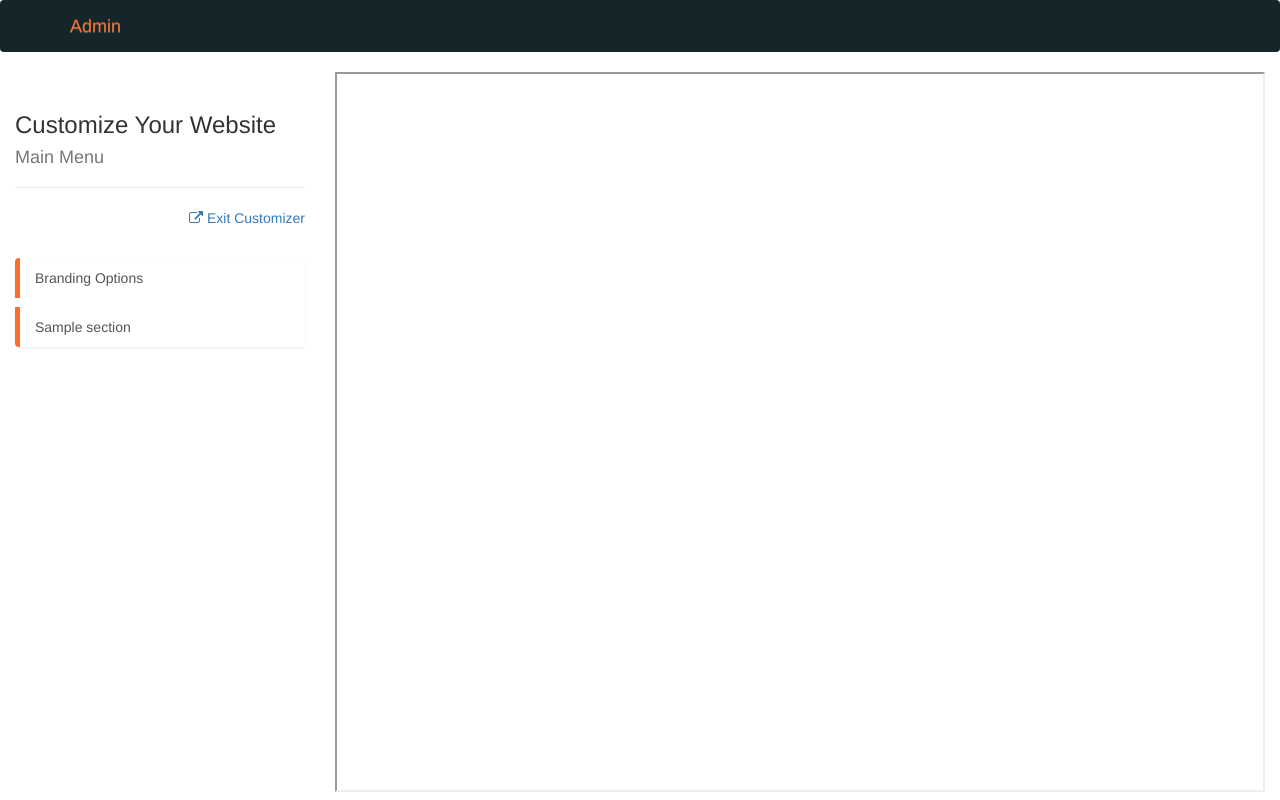
After one commit to JamesFNGibbons/BCS-CMS, a PHP site: page /myproject/admin/theme-customizer.php in a window 1280 px wide. The commit adds this page. Run offline with PHP 8.4, Linux system fonts and the light colour scheme; the visitor is signed in with stand-in values (Sample User, id 1); tables that the repository leaves empty hold one stand-in row (values such as "Sample post").

Commit message:
Added theme customizer

```diff
--- /dev/null
+++ b/admin/css/admin-branding.css
@@ -0,0 +1,52 @@
+html, body
+{
+  background-color: white !important;
+}
+
+nav.navbar.navbar-custom
+{
+  background-color: #15262b !important;
+  color: #ff6d2c;
+}
+
+nav.navbar .navbar-brand
+{
+  color: #ff6d2c;
+}
+
+div.jumbotron
+{
+  background-color: rgba(21,38,43, 0.9) !important;
+}
+div.jumbotron h2
+{
+  color: #ff6d2c;
+}
+
+.alert .alert-danger
+{
+  background-color: transparent !important;
+}
+
+.panel-default {border-style: solid;}
+.panel > .panel-heading {
+  background-color: red !important;
+}
+.panel-default > .panel-body
+{
+  background-color: white !important;
+}
+
+.list-group { background-color: transparent; }
+.list-group-item
+{
+  border-style: none;
+  border-left-style: solid;
+  border-left-color: #ff6d2c;
+  border-left-width: 5px;
+  margin-top: 10px;
+}
+.thumbnail {
+  background-color: transparent;
+  border-style: none;
+}
--- /dev/null
+++ b/admin/html/customizer/partials/sidebar-footer.php
@@ -0,0 +1 @@
+</div>
--- /dev/null
+++ b/admin/html/customizer/partials/sidebar-header.php
@@ -0,0 +1,29 @@
+<div class='col-md-3'>
+  <div class='page-header'>
+    <h3>Customize Your Website</h3>
+    <h4 class='text-muted'><?php print $section_title; ?></h4>
+  </div>
+
+  <?php if($settings_saved): ?>
+    <div class='alert alert-success'>
+      Your changes have been saved.
+    </div>
+  <?php endif; ?>
+
+  <span class='pull-left'>
+    <?php if(isset($_GET['section'])): ?>
+      <a href='theme-customizer.php'>
+        <i class='fa fa-arrow-left'></i> Go Back
+      </a>
+      <br><br>
+    <?php endif; ?>
+  </span>
+
+  <span class='pull-right'>
+    <a href='index.php'>
+      <i class='fa fa-external-link'></i>
+      Exit Customizer
+    </a>
+  </span>
+
+  <br><br>
--- /dev/null
+++ b/admin/html/customizer/preview.php
@@ -0,0 +1,3 @@
+<div class='col-md-9'>
+  <iframe width='100%' height='90%' src='<?php print Settings::get("url"); ?>'></iframe>
+</div>
--- /dev/null
+++ b/admin/html/customizer/sections.php
@@ -0,0 +1,7 @@
+<div class='list-group'>
+  <?php foreach($sections as $section): ?>
+    <a href='?section=<?php print $section["ID"]; ?>' class='list-group-item'>
+      <?php print $section['Title']; ?>
+    </a>
+  <?php endforeach; ?>
+</div>
--- a/admin/html/partials/header.php
+++ b/admin/html/partials/header.php
@@ -3,12 +3,13 @@
     <link rel='stylesheet' type='text/css' href='../dist/bootstrap/bootstrap.min.css'>
     <link rel='stylesheet' type='text/css' href='../dist/bootstrap/bootstrap-theme.min.css'>
     <link rel='stylesheet' type='text/css' href='../dist/font-awesome/css/font-awesome.min.css'>
+    <link rel='stylesheet' type='text/css' href='css/admin-branding.css'>
 
     <script src="https://code.jquery.com/jquery-2.2.4.min.js" integrity="sha256-BbhdlvQf/xTY9gja0Dq3HiwQF8LaCRTXxZKRutelT44=" crossorigin="anonymous"></script>
     <script src='../dist/bootstrap/bootstrap.min.js'></script>
   </head>
   <body>
-    <nav class='navbar navbar-default'>
+    <nav class='navbar navbar-custom'>
       <div class='container'>
         <a class='navbar-brand'>
           <?php print Settings::get('title'); ?>
--- a/admin/html/homepage-settings.php
+++ b/admin/html/theme-customizer.php
@@ -1,7 +1,7 @@
 <div class='col-md-9'>
   <div class='jumbotron'>
     <div class='container'>
-      <h2>Homepage Settings</h2>
+      <h2>Theme Customizer</h2>
       <p>Choose what sections should be displayed on the homepage</p>
       <span>Last Updated (<?php print $last_updated; ?>)</span>
     </div>
--- /dev/null
+++ b/admin/theme-customizer.php
@@ -0,0 +1,80 @@
+<?php
+
+require_once "../lib/bootstrap.php";
+require_once "html/partials/header.php";
+require_login();
+
+// Array of views to Render
+$to_render = array();
+
+// Check if any settings have been saved.
+if(isset($_GET['saved'])){
+  $settings_saved = true;
+}
+else{
+  $settings_saved = false;
+}
+
+// Render the customizer sidebar header
+array_push($to_render, 'html/customizer/partials/sidebar-header.php');
+
+// Check if the section has been chosen.
+if(isset($_GET['section'])){
+  $section = $_GET['section'];
+
+  // Check if the section is the branding options.
+  if($section == 'branding'){
+    // Check if we need to update the title
+    if(isset($_POST['action']) && $_POST['action'] == 'update'){
+      $title = $_POST['title'];
+      Settings::set('title', $title);
+      header('Location: theme-customizer.php?saved');
+    }
+
+    /**
+      * Setup the select media modal for the site logo, and
+      * append the selected section param to the end of the
+      * select_media_action url.
+    */
+    $select_media_param = 'section=branding';
+    $select_media_action = 'theme-customizer.php';
+
+    include "html/modals/select-media.php";
+
+    // Update the logo if it is changed by the customizer
+    if(isset($_GET['selected_media'])){
+      Settings::set('branding-logo', $_GET['selected_media']);
+      header('Location: theme-customizer.php?section=branding');
+    }
+
+    $section_title = 'Website Branding';
+    array_push($to_render, "html/customizer/branding.php");
+  }
+}
+else{
+  $section_title = 'Main Menu';
+
+  // Define the sections array, and add the branding section.
+  $sections = array();
+  array_push($sections, array(
+    'ID' => 'branding',
+    'Name' => 'branding',
+    'Title' => 'Branding Options'
+  ));
+
+  // Get the sections from the database, and render the view.
+  foreach(Customizer::get_sections() as $section){
+    array_push($sections, $section);
+  }
+  array_push($to_render, "html/customizer/sections.php");
+}
+
+// Render the customizer sidebar footer and preview
+array_push($to_render, 'html/customizer/partials/sidebar-footer.php');
+array_push($to_render, "html/customizer/preview.php");
+
+
+// Render each item in the to_render array in the correct order.
+foreach($to_render as $render){
+  include $render;
+}
--- /dev/null
+++ b/lib/customizer.php
@@ -0,0 +1,23 @@
+<?php
+  class Customizer {
+    /**
+      * Function used to get the sections as an array
+      * from the database.
+      * @return $sections The sections.
+    */
+    public static function get_sections(){
+      $db = new Db();
+      $db = $db->get();
+      try{
+        $query = $db->prepare("SELECT * FROM Theme_Sections");
+        $query->execute();
+      }
+      catch(PDOException $e){
+        die($e->getMessage());
+      }
+      $db = null;
+      $sections = $query->fetchAll();
+
+      return $sections;
+    }
+  }
--- a/template/header.tpl.php
+++ b/template/header.php
@@ -9,7 +9,11 @@
     <nav class='navbar navbar-default'>
       <div class='container'>
         <a class='navbar-band'>
-          <?php the_logo(); ?>
+          <?php if(has_logo()): ?>
+            <?php the_logo('', '75px'); ?>
+          <?php else: ?>
+            <?php the_title(); ?>
+          <?php endif; ?>
         </a>
       </div>
     </nav>
```
Also changed, not shown: admin/html/customizer/branding.php (added, +21 -0 lines), admin/html/modals/select-media.php (+9 -0 lines), index.php (+12 -40 lines), lib/page.php (+31 -0 lines), lib/template.php (+11 -16 lines), models/theme-options.sql (added, +8 -0 lines), models/theme-sections.sql (added, +7 -0 lines), template/page.php (renamed from template/page.tpl.php).
